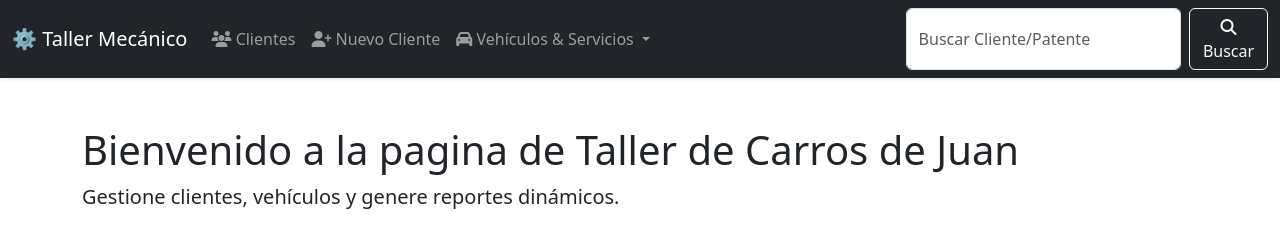
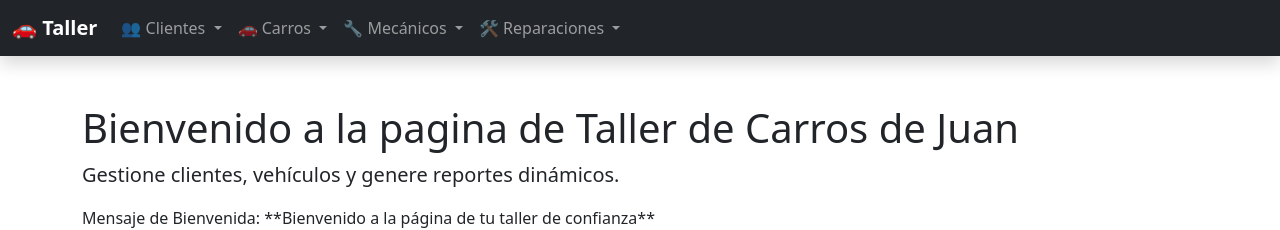
Before and after one commit to Juan-419/Proyecto_des, a FastAPI app: page / in a window 1280 px wide. Shown: the top 230 px of the page. Run offline with FastAPI, Linux system fonts and the light colour scheme.

Commit message:
Correccion en  los archivos relacionados a clientes y cambios en la navbar

```diff
--- a/templates/footer.html
+++ b/templates/footer.html
@@ -1,5 +1,6 @@
 <footer class="bg-secondary text-white py-4 mt-5">
     <div class="container text-center">
+        <script src="https://cdn.jsdelivr.net/npm/bootstrap@5.2.3/dist/js/bootstrap.bundle.min.js"></script>
         <h6 class="fw-bold">🔧 Taller Multiservicios</h6>
         <p class="mb-1">Registro y administración de clientes y vehículos.</p>
         <small>© 2025 Todos los derechos reservados.</small>
--- a/templates/navbar.html
+++ b/templates/navbar.html
@@ -1,42 +1,71 @@
-<nav class="navbar navbar-expand-lg navbar-dark bg-dark shadow-sm">
+<nav class="navbar navbar-expand-lg navbar-dark bg-dark shadow">
     <div class="container-fluid">
-    <a class="navbar-brand" href="/">⚙️ Taller Mecánico</a>
 
-    <button class="navbar-toggler" type="button" data-bs-toggle="collapse" data-bs-target="#navbarSupportedContent" aria-controls="navbarSupportedContent" aria-expanded="false" aria-label="Toggle navigation">
+        <a class="navbar-brand fw-bold" href="/">🚗 Taller</a>
+
+        <!-- Toggle para móviles -->
+        <button class="navbar-toggler" type="button" data-bs-toggle="collapse"
+                data-bs-target="#navbarMenu" aria-controls="navbarMenu"
+                aria-expanded="false" aria-label="Toggle navigation">
             <span class="navbar-toggler-icon"></span>
         </button>
 
-    <div class="collapse navbar-collapse" id="navbarSupportedContent">
+        <!-- Menú principal -->
+        <div class="collapse navbar-collapse" id="navbarMenu">
+
             <ul class="navbar-nav me-auto mb-2 mb-lg-0">
 
-        <!-- Clientes -->
-        <li class="nav-item">
-          <a class="nav-link" href="/clientes/"><i class="fas fa-users"></i> Clientes</a>
-        </li>
-        <li class="nav-item">
-          <a class="nav-link" href="/clientes/new"><i class="fas fa-user-plus"></i> Nuevo Cliente</a>
+                <!-- Clientes Dropdown -->
+                <li class="nav-item dropdown">
+                    <a class="nav-link dropdown-toggle" href="#" id="clientesDropdown" role="button"
+                       data-bs-toggle="dropdown">
+                        👥 Clientes
+                    </a>
+                    <ul class="dropdown-menu">
+                        <li><a class="dropdown-item" href="/clientes/">📋 Ver Clientes</a></li>
+                        <li><a class="dropdown-item" href="/clientes/new">➕ Nuevo Cliente</a></li>
+                        <li><a class="dropdown-item" href="/clientes/eliminados">🗑 Eliminados</a></li>
+                    </ul>
                 </li>
 
-        <!-- Vehículos & Servicios -->
+                <!-- Carros Dropdown -->
                 <li class="nav-item dropdown">
-          <a class="nav-link dropdown-toggle" href="#" role="button" data-bs-toggle="dropdown" aria-expanded="false">
-            <i class="fas fa-car"></i> Vehículos & Servicios
+                    <a class="nav-link dropdown-toggle" href="#" id="carrosDropdown" role="button"
+                       data-bs-toggle="dropdown">
+                        🚗 Carros
                     </a>
                     <ul class="dropdown-menu">
+                        <li><a class="dropdown-item" href="/carros/">📋 Ver Carros</a></li>
+                        <li><a class="dropdown-item" href="/carros/new">➕ Registrar Carro</a></li>
+                        <li><a class="dropdown-item" href="/carros/eliminados">🗑 Carros Eliminados</a></li>
+                    </ul>
+                </li>
 
-            <li><a class="dropdown-item" href="/carros/new"><i class="fas fa-plus"></i> Registrar Vehículo</a></li>
-            <li><hr class="dropdown-divider"></li>
-            <li><a class="dropdown-item" href="#"><i class="fas fa-chart-bar"></i> Reportes/Dashboard (TBD)</a></li>
+                <!-- Mecánicos -->
+                <li class="nav-item dropdown">
+                    <a class="nav-link dropdown-toggle" href="#" id="mecanicosDropdown" role="button"
+                       data-bs-toggle="dropdown">
+                        🔧 Mecánicos
+                    </a>
+                    <ul class="dropdown-menu">
+                        <li><a class="dropdown-item" href="/mecanicos/">📋 Listado</a></li>
+                        <li><a class="dropdown-item" href="/mecanicos/new">➕ Nuevo Mecánico</a></li>
+                    </ul>
+                </li>
+
+                <!-- Reparaciones -->
+                <li class="nav-item dropdown">
+                    <a class="nav-link dropdown-toggle" href="#" id="reparacionesDropdown" role="button"
+                       data-bs-toggle="dropdown">
+                        🛠 Reparaciones
+                    </a>
+                    <ul class="dropdown-menu">
+                        <li><a class="dropdown-item" href="/reparaciones/">📋 Listado</a></li>
+                        <li><a class="dropdown-item" href="/reparaciones/new">➕ Nueva Reparación</a></li>
                     </ul>
                 </li>
 
             </ul>
-
-      <!-- Formulario de búsqueda -->
-      <form class="d-flex" role="search">
-        <input class="form-control me-2" type="search" placeholder="Buscar Cliente/Patente" aria-label="Search"/>
-        <button class="btn btn-outline-light" type="submit"><i class="fas fa-search"></i> Buscar</button>
-      </form>
         </div>
     </div>
 </nav>
```
Also changed, not shown: cliente.py (+44 -6 lines), templates/new_cliente.html (+14 -36 lines). Lines whose indentation alone changed are shown as unchanged.
